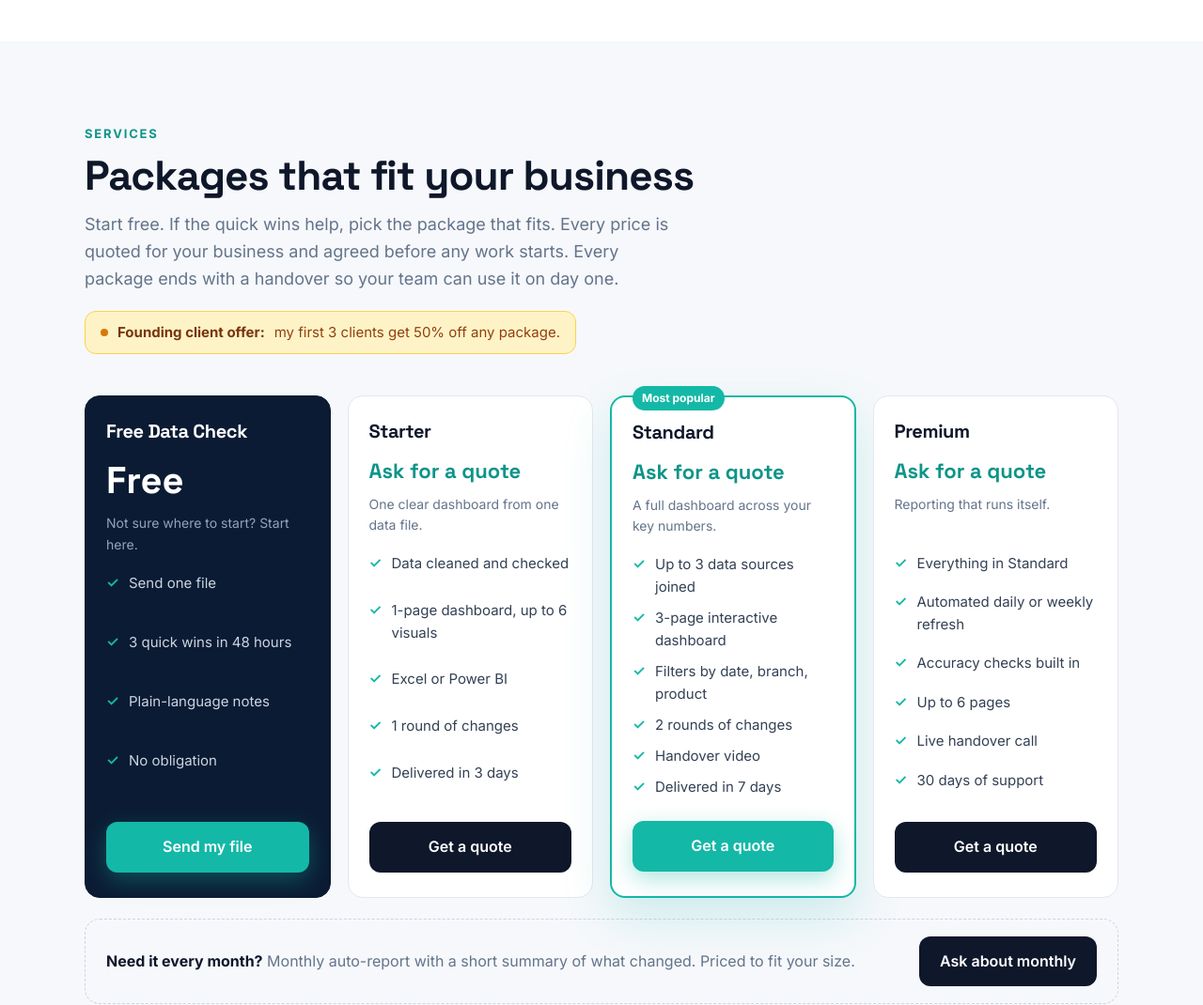
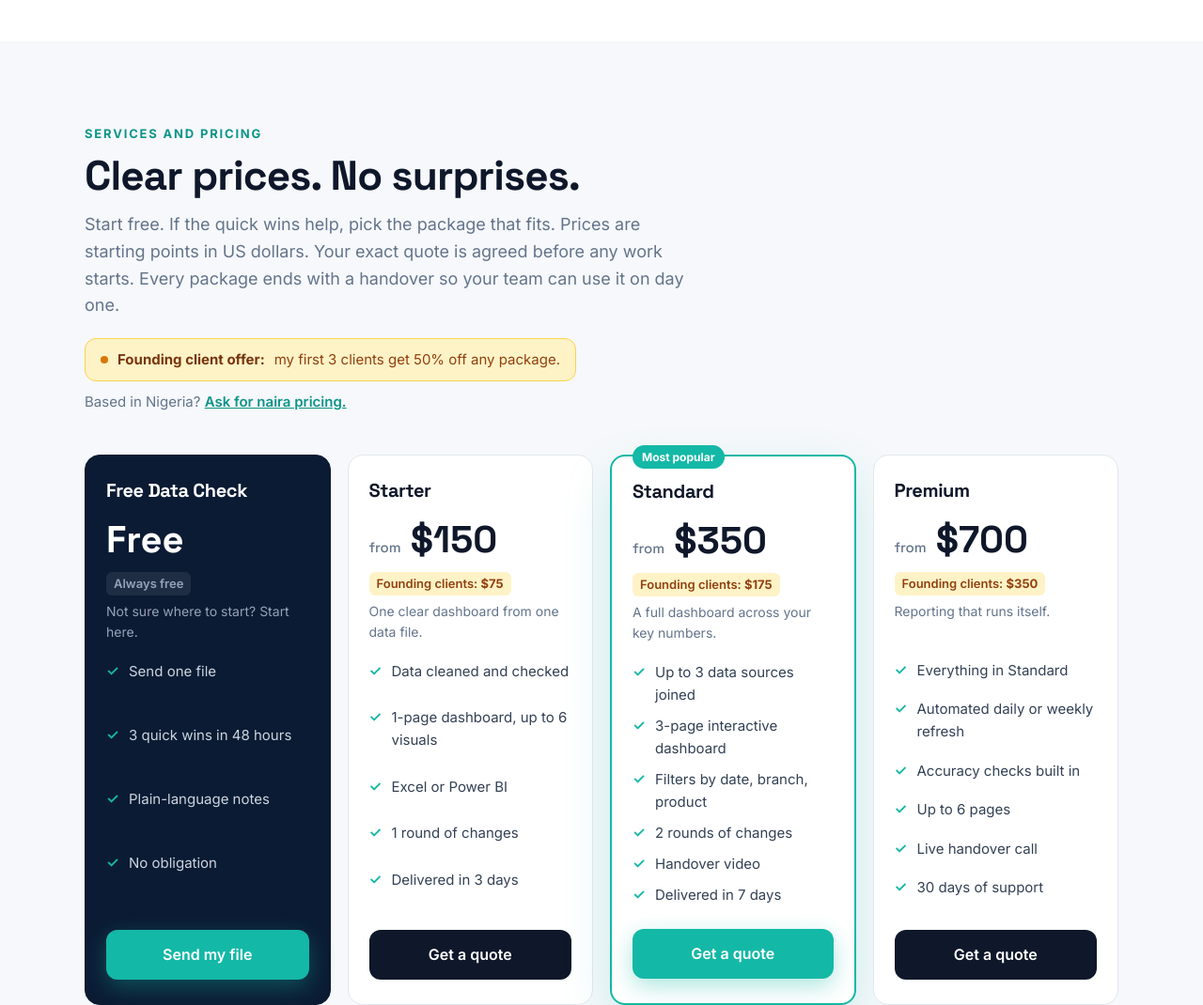
Before and after one commit to thecleardatalab/thecleardatalab.github.io, a plain HTML site: page index.html in a window 1280 px wide. Shown: the part 3500-4570 px from the top of the page at 94% size. Drawn offline with Linux system fonts and the light colour scheme.

Commit message:
Add USD from-prices, founding prices, naira note

```diff
--- a/index.html
+++ b/index.html
@@ -184,6 +184,10 @@ header{position:sticky;top:0;z-index:50;background:rgba(11,27,51,.92);backdrop-f
 .founding{display:inline-flex;align-items:center;gap:10px;margin-top:20px;background:#FEF3C7;color:#92400E;border:1px solid #FCD34D;padding:10px 16px;border-radius:12px;font-size:15px}
 .founding b{color:#78350F}
 .fdot{width:8px;height:8px;border-radius:50%;background:var(--amber-d);flex:none}
+.amt small{font-size:15px;color:var(--muted);font-weight:500}
+.fp{font-size:13px;font-weight:600;color:#92400E;background:#FEF3C7;display:inline-block;padding:2px 8px;border-radius:6px;margin-bottom:6px;align-self:flex-start}
+.price.free .fp{background:rgba(255,255,255,.08)}
+.naira{margin-top:10px;font-size:15px;color:var(--muted)}.naira a{color:var(--teal-d);font-weight:600}
 /* faq */
 .faq{max-width:780px;margin:40px auto 0}
 details{background:#fff;border:1px solid var(--line);border-radius:14px;padding:18px 22px;margin-bottom:12px}
@@ -388,22 +392,25 @@ footer .wrap{display:flex;justify-content:space-between;gap:16px;flex-wrap:wrap}
 <section id="services" class="services" style="background:var(--paper)">
   <div class="wrap">
     <div class="rv">
-      <div class="kicker">Services</div>
-      <h2 class="sec-title">Packages that fit your business</h2>
-      <p class="sec-lead">Start free. If the quick wins help, pick the package that fits. Every price is quoted for your business and agreed before any work starts. Every package ends with a handover so your team can use it on day one.</p>
+      <div class="kicker">Services and pricing</div>
+      <h2 class="sec-title">Clear prices. No surprises.</h2>
+      <p class="sec-lead">Start free. If the quick wins help, pick the package that fits. Prices are starting points in US dollars. Your exact quote is agreed before any work starts. Every package ends with a handover so your team can use it on day one.</p>
       <div class="founding rv"><span class="fdot"></span><b>Founding client offer:</b> my first 3 clients get 50% off any package.</div>
+      <p class="naira">Based in Nigeria? <a href="#contact">Ask for naira pricing.</a></p>
     </div>
     <div class="price-grid">
       <div class="price free rv">
         <h3>Free Data Check</h3>
         <div class="amt">Free</div>
+        <div class="fp" style="color:#94A3B8">Always free</div>
         <p class="for">Not sure where to start? Start here.</p>
         <ul><li>Send one file</li><li>3 quick wins in 48 hours</li><li>Plain-language notes</li><li>No obligation</li></ul>
         <a class="btn btn-primary" href="#contact">Send my file</a>
       </div>
       <div class="price rv">
         <h3>Starter</h3>
-        <div class="amt quote">Ask for a quote</div>
+        <div class="amt"><small>from</small> $150</div>
+        <div class="fp">Founding clients: <b>$75</b></div>
         <p class="for">One clear dashboard from one data file.</p>
         <ul><li>Data cleaned and checked</li><li>1-page dashboard, up to 6 visuals</li><li>Excel or Power BI</li><li>1 round of changes</li><li>Delivered in 3 days</li></ul>
         <a class="btn btn-dark" href="#contact">Get a quote</a>
@@ -411,21 +418,23 @@ footer .wrap{display:flex;justify-content:space-between;gap:16px;flex-wrap:wrap}
       <div class="price feat rv">
         <span class="badge">Most popular</span>
         <h3>Standard</h3>
-        <div class="amt quote">Ask for a quote</div>
+        <div class="amt"><small>from</small> $350</div>
+        <div class="fp">Founding clients: <b>$175</b></div>
         <p class="for">A full dashboard across your key numbers.</p>
         <ul><li>Up to 3 data sources joined</li><li>3-page interactive dashboard</li><li>Filters by date, branch, product</li><li>2 rounds of changes</li><li>Handover video</li><li>Delivered in 7 days</li></ul>
         <a class="btn btn-primary" href="#contact">Get a quote</a>
       </div>
       <div class="price rv">
         <h3>Premium</h3>
-        <div class="amt quote">Ask for a quote</div>
+        <div class="amt"><small>from</small> $700</div>
+        <div class="fp">Founding clients: <b>$350</b></div>
         <p class="for">Reporting that runs itself.</p>
         <ul><li>Everything in Standard</li><li>Automated daily or weekly refresh</li><li>Accuracy checks built in</li><li>Up to 6 pages</li><li>Live handover call</li><li>30 days of support</li></ul>
         <a class="btn btn-dark" href="#contact">Get a quote</a>
       </div>
     </div>
     <div class="monthly rv">
-      <div><b>Need it every month?</b> <span style="color:var(--muted)">Monthly auto-report with a short summary of what changed. Priced to fit your size.</span></div>
+      <div><b>Need it every month?</b> <span style="color:var(--muted)">Monthly auto-report with a short summary of what changed. From $100 / month.</span></div>
       <a class="btn btn-dark" href="#contact">Ask about monthly</a>
     </div>
   </div>
```
